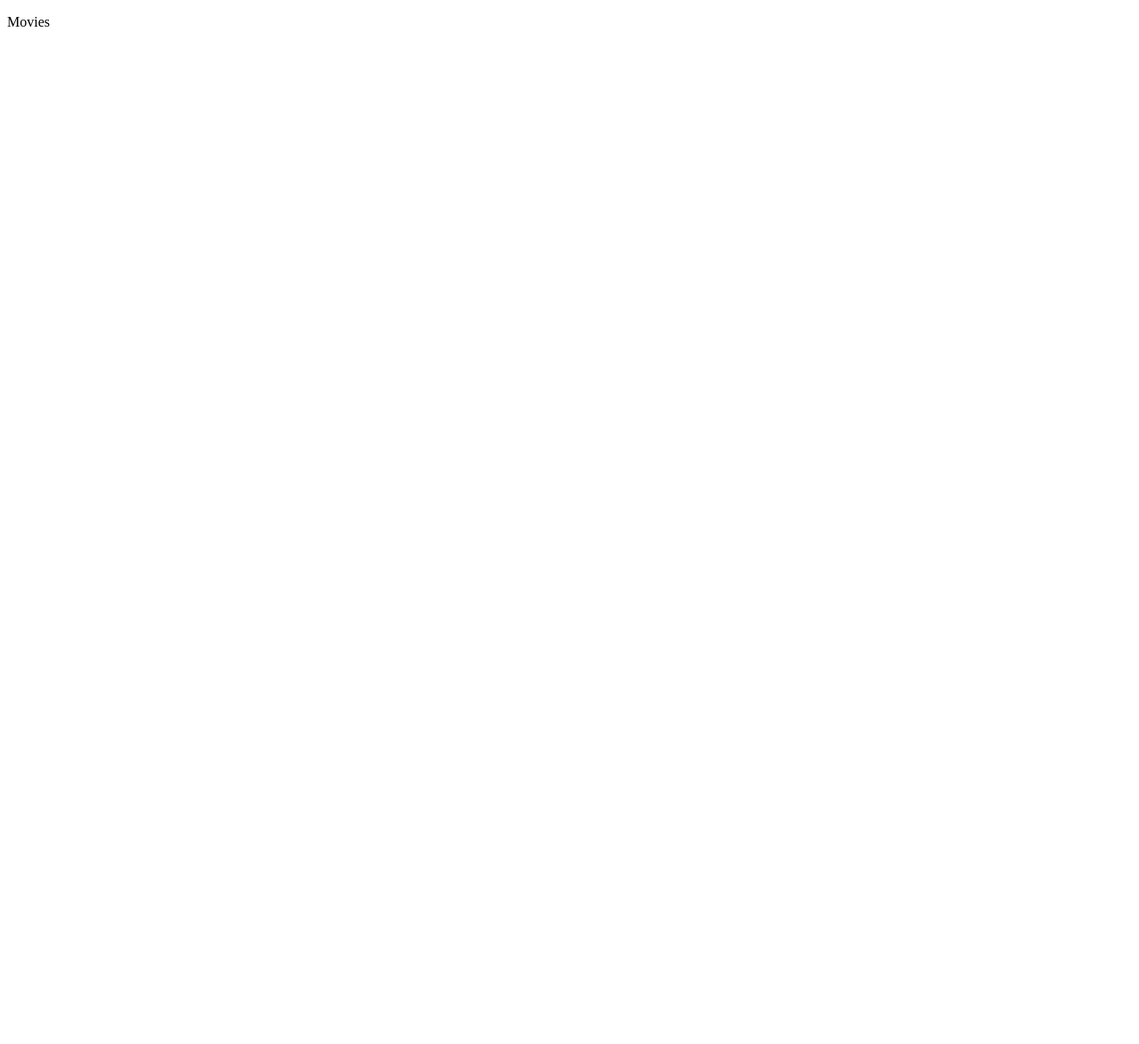
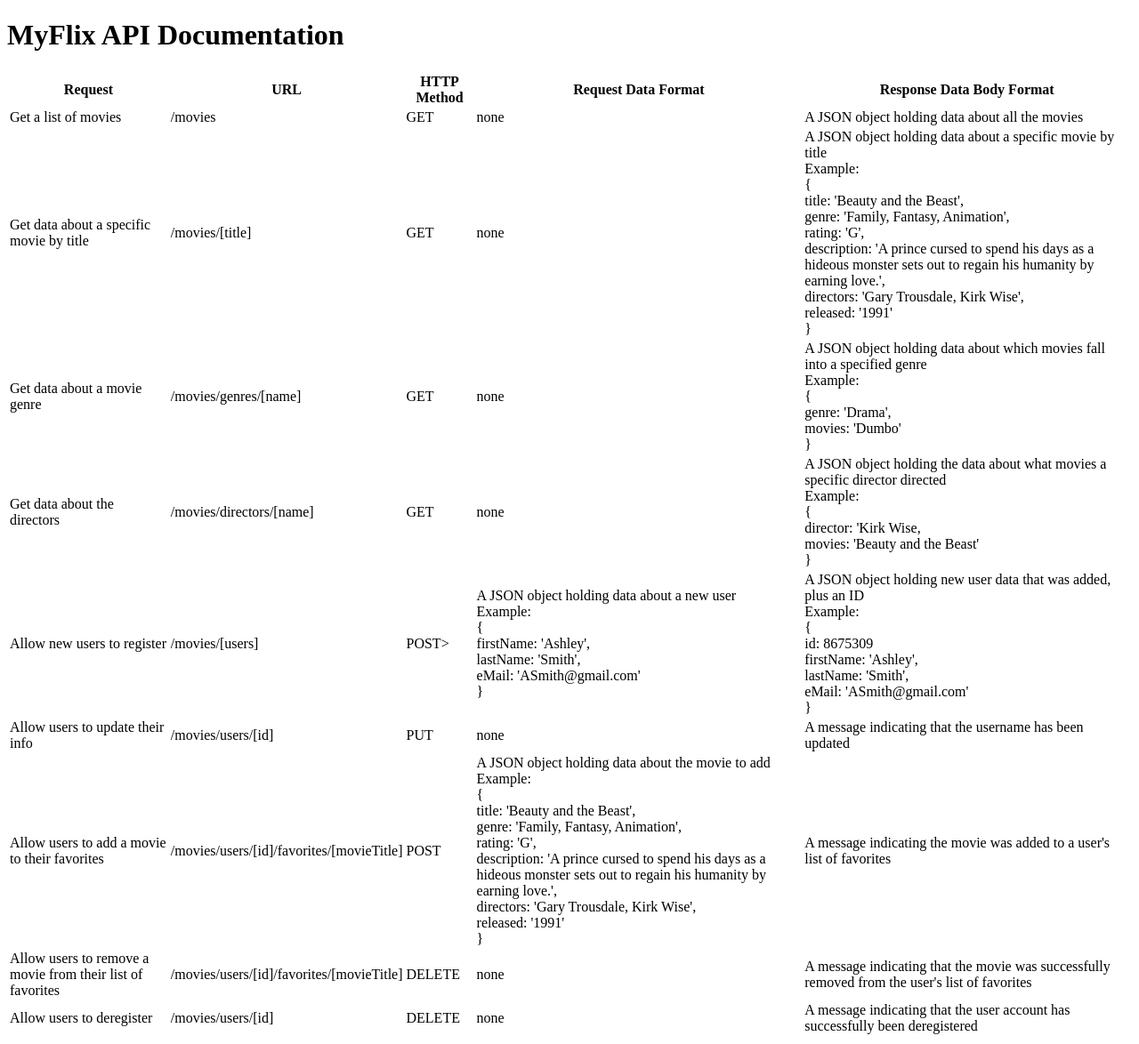
Before and after one commit to Amanda1024/movie_api, a website: page public/documentation.html in a window 1280 px wide. Shown: the whole page at 89% size. Before the commit the page ends 800 px from the top, so only its background shows below. Drawn offline with Linux system fonts and the light colour scheme.

Commit message:
created a table to outline the endpoints

```diff
--- a/public/documentation.html
+++ b/public/documentation.html
@@ -3,11 +3,127 @@
 
 <head>
     <meta charset="utf-8">
-    <title>Movie API</title>
+    <title>MyFlix API Documentation</title>
 </head>
 
 <body>
-    <p>Movies</p>
+    <h1>MyFlix API Documentation</h1>
+    <table>
+        <thead>
+            <tr>
+                <th>Request</th>
+                <th>URL</th>
+                <th>HTTP Method</th>
+                <th>Request Data Format</th>
+                <th>Response Data Body Format</th>
+            </tr>
+        </thead>
+        <tbody>
+            <tr>
+                <td>Get a list of movies</td>
+                <td>/movies</td>
+                <td>GET</td>
+                <td>none</td>
+                <td>A JSON object holding data about all the movies</td>
+            </tr>
+            <tr>
+                <td>Get data about a specific movie by title</td>
+                <td>/movies/[title]</td>
+                <td>GET</td>
+                <td>none</td>
+                <td>A JSON object holding data about a specific movie by title<br> Example:
+                    <br> {
+                    <br> title: 'Beauty and the Beast',
+                    <br> genre: 'Family, Fantasy, Animation',
+                    <br> rating: 'G',
+                    <br> description: 'A prince cursed to spend his days as a hideous monster sets out to regain his humanity by earning love.',
+                    <br> directors: 'Gary Trousdale, Kirk Wise',
+                    <br> released: '1991'
+                    <br> }
+                </td>
+            </tr>
+            <tr>
+                <td>Get data about a movie genre</td>
+                <td>/movies/genres/[name]</td>
+                <td>GET</td>
+                <td>none</td>
+                <td>A JSON object holding data about which movies fall into a specified genre<br> Example:
+                    <br> {
+                    <br> genre: 'Drama',
+                    <br> movies: 'Dumbo'
+                    <br> }
+                </td>
+            </tr>
+            <tr>
+                <td>Get data about the directors</td>
+                <td>/movies/directors/[name]</td>
+                <td>GET</td>
+                <td>none</td>
+                <td>A JSON object holding the data about what movies a specific director directed<br> Example:
+                    <br> {
+                    <br> director: 'Kirk Wise,
+                    <br> movies: 'Beauty and the Beast'
+                    <br> }
+                </td>
+            </tr>
+            <tr>
+                <td>Allow new users to register</td>
+                <td>/movies/[users]</td>
+                <td>POST></td>
+                <td>A JSON object holding data about a new user<br> Example:
+                    <br> {
+                    <br> firstName: 'Ashley',
+                    <br> lastName: 'Smith',
+                    <br> eMail: 'ASmith@gmail.com'
+                    <br> }
+                    <td>A JSON object holding new user data that was added, plus an ID<br> Example:
+                        <br> {
+                        <br> id: 8675309
+                        <br> firstName: 'Ashley',
+                        <br> lastName: 'Smith',
+                        <br> eMail: 'ASmith@gmail.com'
+                        <br> }
+                    </td>
+            </tr>
+            <tr>
+                <td>Allow users to update their info</td>
+                <td>/movies/users/[id]</td>
+                <td>PUT</td>
+                <td>none</td>
+                <td>A message indicating that the username has been updated</td>
+            </tr>
+            <tr>
+                <td>Allow users to add a movie to their favorites</td>
+                <td>/movies/users/[id]/favorites/[movieTitle]</td>
+                <td>POST</td>
+                <td>A JSON object holding data about the movie to add<br> Example:
+                    <br> {
+                    <br> title: 'Beauty and the Beast',
+                    <br> genre: 'Family, Fantasy, Animation',
+                    <br> rating: 'G',
+                    <br> description: 'A prince cursed to spend his days as a hideous monster sets out to regain his humanity by earning love.',
+                    <br> directors: 'Gary Trousdale, Kirk Wise',
+                    <br> released: '1991'
+                    <br> }
+                </td>
+                <td>A message indicating the movie was added to a user's list of favorites</td>
+            </tr>
+            <tr>
+                <td>Allow users to remove a movie from their list of favorites</td>
+                <td>/movies/users/[id]/favorites/[movieTitle]</td>
+                <td>DELETE</td>
+                <td>none</td>
+                <td>A message indicating that the movie was successfully removed from the user's list of favorites</td>
+            </tr>
+            <tr>
+                <td>Allow users to deregister</td>
+                <td>/movies/users/[id]</td>
+                <td>DELETE</td>
+                <td>none</td>
+                <td>A message indicating that the user account has successfully been deregistered</td>
+            </tr>
+        </tbody>
+    </table>
 </body>
 
 </html>
```
